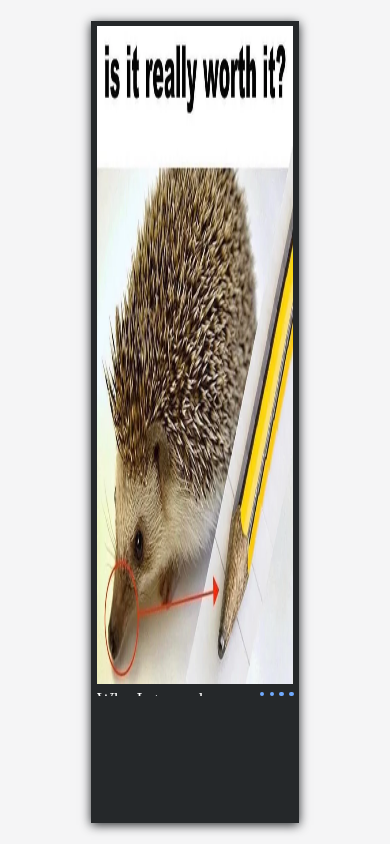
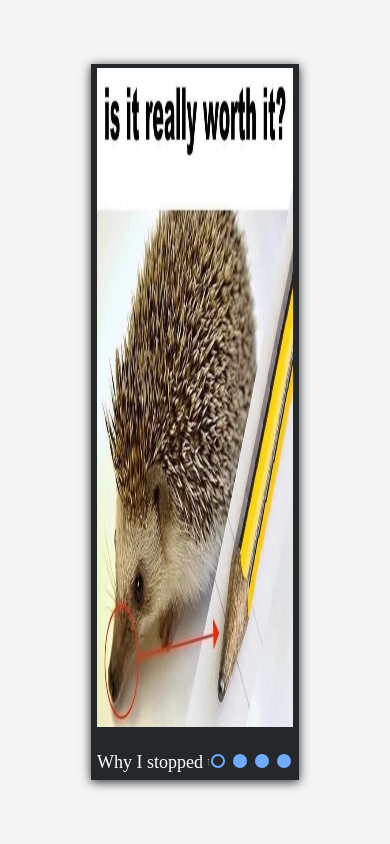
Before and after one commit to AleksPaty/cssMemeSlider, a plain HTML site: page cssMemeSlider/index.html in a window 390 px wide. Drawn offline with Linux system fonts and the light colour scheme.

Commit message:
fix: fix style for responsive (Fri, Sep 15, 2023 11:44:58 PM)

```diff
--- a/cssMemeSlider/style.css
+++ b/cssMemeSlider/style.css
@@ -14,7 +14,7 @@ main {
 
 .slider {
     max-width: 53.3vw;
-    height: 95vh;
+    max-height: 95vh;
     margin: 0 auto;
     padding: 1.5vw;
     padding-top: 1.2vw;
@@ -23,7 +23,7 @@ main {
 }
 
 .slide-view {
-    margin-bottom: 1.48vw;
+    margin-bottom: 3vh;
     overflow: hidden;
 }
 
@@ -49,12 +49,12 @@ main {
 
 .under-image {
     display: flex;
-    height: 1.7vw;
+    height: 1.4rem;
     justify-content: space-between;
 }
 
 .text-slide {
-    width: 55%;
+    width: 65%;
     overflow-x: hidden;
 }
 .text-line {
@@ -77,15 +77,15 @@ main {
 }
 .label-wrapper {
     display: inline-block;
-    width: 1.5vw;
-    height: 4.2vh;
+    width: 18px;
+    height: 18px;
     padding: 2px 2px;
     cursor: pointer;
 }
 .labl-btn {
     display: block;
-    width: 1.15vw;
-    height: 1.15vw;
+    width: 100%;
+    height: 100%;
     background: #71ABFE;
     border: 2px solid #71ABFE;
     border-radius: 50%;
```
